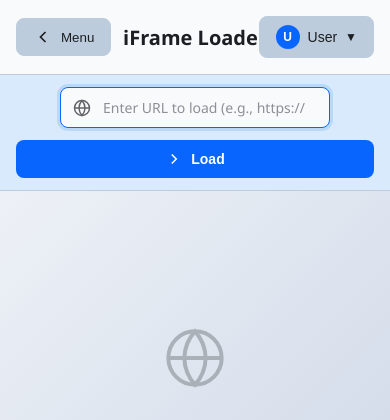
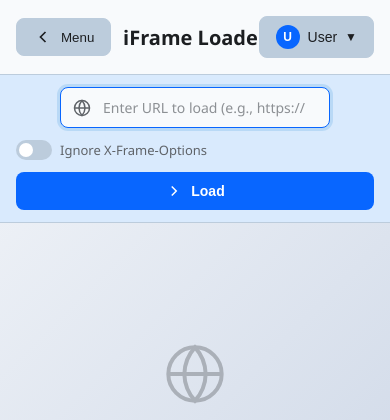
Before and after one commit to witanage/TheWebHook, a Flask app: template templates/iframe-loader.html in a window 390 px wide. Shown: the top 420 px of the page. Run offline with Flask 3, Linux system fonts and the light colour scheme; the template is opened without the code that fills it, so the values that code supplies are empty.

Commit message:
Add X-Frame-Options toggle and centered iframe box to iFrame Loader
- Add /iframe-proxy route that fetches URLs server-side, strips
  X-Frame-Options and CSP frame headers, and injects <base href>
  so relative resources resolve correctly; includes SSRF protection
  blocking private/loopback IP ranges
- Add toggle switch ("Ignore X-Frame-Options") in the URL bar that
  routes requests through the proxy when enabled, and re-loads the
  current URL immediately on toggle change
- Replace full-page iframe with a centered, rounded box (max 1100px,
  75vh height) with a shadow and border, so content renders in a
  focused area rather than spanning the entire viewport
- Update responsive styles for the toggle and the smaller iframe box

https://claude.ai/code/session_01Qdwf2pTwHW1wmQof2QpfWB

```diff
--- a/app.py
+++ b/app.py
@@ -2740,6 +2740,89 @@ def iframe_loader():
     return render_template("iframe-loader.html", username=username)
 
 
+@app.route("/iframe-proxy")
+@login_required
+def iframe_proxy():
+    """Proxy for fetching external URLs with X-Frame-Options and CSP headers stripped"""
+    import urllib.request
+    import urllib.error
+    import socket
+    import ipaddress
+    from urllib.parse import urlparse, quote
+
+    url = request.args.get("url", "").strip()
+
+    if not url:
+        return Response("<p>URL parameter is required.</p>", status=400, content_type="text/html")
+
+    try:
+        parsed = urlparse(url)
+        if parsed.scheme not in ("http", "https"):
+            return Response("<p>Only http and https URLs are allowed.</p>", status=400, content_type="text/html")
+        hostname = parsed.hostname
+        if not hostname:
+            return Response("<p>Invalid URL: missing hostname.</p>", status=400, content_type="text/html")
+    except Exception:
+        return Response("<p>Invalid URL.</p>", status=400, content_type="text/html")
+
+    # SSRF protection: block requests to private/loopback addresses
+    try:
+        ip_str = socket.gethostbyname(hostname)
+        ip = ipaddress.ip_address(ip_str)
+        if ip.is_private or ip.is_loopback or ip.is_link_local or ip.is_multicast:
+            return Response("<p>Access to private or local addresses is not permitted.</p>", status=403, content_type="text/html")
+    except socket.gaierror:
+        return Response("<p>Could not resolve hostname.</p>", status=502, content_type="text/html")
+
+    try:
+        req = urllib.request.Request(
+            url,
+            headers={
+                "User-Agent": "Mozilla/5.0 (Windows NT 10.0; Win64; x64) AppleWebKit/537.36 (KHTML, like Gecko) Chrome/120.0.0.0 Safari/537.36",
+                "Accept": "text/html,application/xhtml+xml,application/xml;q=0.9,image/webp,*/*;q=0.8",
+                "Accept-Language": "en-US,en;q=0.5",
+            }
+        )
+        with urllib.request.urlopen(req, timeout=15) as resp:
+            content = resp.read()
+            content_type = resp.headers.get("Content-Type", "text/html; charset=utf-8")
+            status_code = resp.status
+    except urllib.error.HTTPError as e:
+        content = e.read()
+        content_type = e.headers.get("Content-Type", "text/html; charset=utf-8")
+        status_code = e.code
+    except urllib.error.URLError as e:
+        return Response(f"<p>Failed to fetch URL: {e.reason}</p>", status=502, content_type="text/html")
+    except Exception as e:
+        return Response(f"<p>Proxy error: {e}</p>", status=500, content_type="text/html")
+
+    # For HTML responses, inject <base href> so relative URLs resolve correctly
+    if "text/html" in content_type:
+        try:
+            charset = "utf-8"
+            if "charset=" in content_type:
+                charset = content_type.split("charset=")[-1].strip().split(";")[0].strip()
+            html = content.decode(charset, errors="replace")
+            base_tag = f'<base href="{url}">'
+            lower = html.lower()
+            if "<head>" in lower:
+                idx = lower.index("<head>") + len("<head>")
+                html = html[:idx] + base_tag + html[idx:]
+            elif "<html>" in lower:
+                idx = lower.index("<html>") + len("<html>")
+                html = html[:idx] + "<head>" + base_tag + "</head>" + html[idx:]
+            else:
+                html = base_tag + html
+            content = html.encode("utf-8")
+            content_type = "text/html; charset=utf-8"
+        except Exception:
+            pass
+
+    flask_response = Response(content, status=status_code, content_type=content_type)
+    # X-Frame-Options is intentionally omitted to allow embedding
+    return flask_response
+
+
 # ==================== END ADMIN USER MANAGEMENT ROUTES ====================
 
 
--- a/static/css/iframe-loader-styles.css
+++ b/static/css/iframe-loader-styles.css
@@ -70,6 +70,72 @@
 .url-clear-btn:hover {
     color: var(--text-primary);
     background: var(--bg-tertiary);
+}
+
+/* X-Frame-Options Toggle */
+.xframe-toggle-wrapper {
+    display: flex;
+    align-items: center;
+    gap: 0.5rem;
+    flex-shrink: 0;
+    cursor: pointer;
+}
+
+.xframe-toggle-label {
+    font-size: 13px;
+    color: var(--text-secondary);
+    white-space: nowrap;
+    user-select: none;
+}
+
+.toggle-switch {
+    position: relative;
+    display: inline-block;
+    width: 36px;
+    height: 20px;
+    flex-shrink: 0;
+}
+
+.toggle-switch input {
+    opacity: 0;
+    width: 0;
+    height: 0;
+}
+
+.toggle-slider {
+    position: absolute;
+    cursor: pointer;
+    top: 0;
+    left: 0;
+    right: 0;
+    bottom: 0;
+    background: var(--border-color);
+    transition: 0.2s ease;
+    border-radius: 20px;
+}
+
+.toggle-slider::before {
+    position: absolute;
+    content: "";
+    height: 14px;
+    width: 14px;
+    left: 3px;
+    bottom: 3px;
+    background: white;
+    transition: 0.2s ease;
+    border-radius: 50%;
+}
+
+.toggle-switch input:checked + .toggle-slider {
+    background: var(--accent-color);
+}
+
+.toggle-switch input:checked + .toggle-slider::before {
+    transform: translateX(16px);
+}
+
+.toggle-switch input:focus + .toggle-slider {
+    box-shadow: 0 0 0 3px rgba(0, 122, 204, 0.2);
 }
 
 .btn-load {
@@ -184,11 +250,28 @@
     color: var(--text-secondary);
 }
 
-/* iframe Wrapper */
+/* iframe Area - scrollable container centered on page */
+.iframe-area {
+    flex: 1;
+    display: flex;
+    align-items: flex-start;
+    justify-content: center;
+    padding: 1.5rem;
+    overflow-y: auto;
+    background: var(--bg-primary);
+}
+
+/* iframe Wrapper - centered box */
 .iframe-wrapper {
-    flex: 1;
+    width: 100%;
+    max-width: 1100px;
+    height: 75vh;
     position: relative;
+    border-radius: var(--radius);
     overflow: hidden;
+    box-shadow: 0 4px 24px rgba(0, 0, 0, 0.18);
+    border: 1px solid var(--border-color);
+    background: white;
 }
 
 .iframe-wrapper iframe {
@@ -330,6 +413,11 @@
         justify-content: center;
     }
 
+    .xframe-toggle-wrapper {
+        width: 100%;
+        justify-content: flex-start;
+    }
+
     .toolbar-center {
         display: none;
     }
@@ -345,4 +433,12 @@
     .quick-link-btn {
         width: 100%;
     }
+
+    .iframe-area {
+        padding: 0.75rem;
+    }
+
+    .iframe-wrapper {
+        height: 60vh;
+    }
 }
--- a/static/js/iframe-loader.js
+++ b/static/js/iframe-loader.js
@@ -14,12 +14,14 @@
     const closeIframeBtn = document.getElementById('closeIframeBtn');
     const toolbarUrl = document.getElementById('toolbarUrl');
     const iframeLoading = document.getElementById('iframeLoading');
+    const iframeArea = document.getElementById('iframeArea');
     const iframeWrapper = document.getElementById('iframeWrapper');
     const contentFrame = document.getElementById('contentFrame');
     const emptyState = document.getElementById('emptyState');
     const errorState = document.getElementById('errorState');
     const errorMessage = document.getElementById('errorMessage');
     const retryBtn = document.getElementById('retryBtn');
+    const xframeToggle = document.getElementById('xframeToggle');
 
     let currentUrl = '';
 
@@ -43,10 +45,18 @@
         }
     }
 
+    // Build the src to use for the iframe, based on toggle state
+    function buildFrameSrc(url) {
+        if (xframeToggle.checked) {
+            return '/iframe-proxy?url=' + encodeURIComponent(url);
+        }
+        return url;
+    }
+
     // Show a specific state panel and hide others
     function showState(state) {
         emptyState.style.display = 'none';
-        iframeWrapper.style.display = 'none';
+        iframeArea.style.display = 'none';
         errorState.style.display = 'none';
         iframeLoading.style.display = 'none';
 
@@ -60,7 +70,7 @@
                 iframeToolbar.style.display = 'flex';
                 break;
             case 'loaded':
-                iframeWrapper.style.display = 'block';
+                iframeArea.style.display = 'flex';
                 iframeToolbar.style.display = 'flex';
                 break;
             case 'error':
@@ -112,7 +122,7 @@
             errorMessage.textContent = 'Failed to load the page. The site may block embedding or the URL may be unreachable.';
         };
 
-        contentFrame.src = url;
+        contentFrame.src = buildFrameSrc(url);
     }
 
     // Close the iframe and return to empty state
@@ -189,6 +199,13 @@
         }
     });
 
+    // Re-load when toggle changes while a URL is already loaded
+    xframeToggle.addEventListener('change', function() {
+        if (currentUrl) {
+            loadUrl(currentUrl);
+        }
+    });
+
     // Quick link buttons
     document.querySelectorAll('.quick-link-btn').forEach(function(btn) {
         btn.addEventListener('click', function() {
--- a/templates/iframe-loader.html
+++ b/templates/iframe-loader.html
@@ -37,6 +37,13 @@
                     <line x1="6" y1="6" x2="18" y2="18"></line>
                 </svg>
             </button>
+        </div>
+        <div class="xframe-toggle-wrapper" title="Bypass X-Frame-Options via server-side proxy">
+            <label class="toggle-switch">
+                <input type="checkbox" id="xframeToggle">
+                <span class="toggle-slider"></span>
+            </label>
+            <span class="xframe-toggle-label">Ignore X-Frame-Options</span>
         </div>
         <button id="loadBtn" class="btn-load" title="Load URL">
             <svg xmlns="http://www.w3.org/2000/svg" width="18" height="18" viewBox="0 0 24 24" fill="none"
@@ -94,8 +101,10 @@
     </div>
 
     <!-- iframe Container -->
-    <div class="iframe-wrapper" id="iframeWrapper" style="display: none;">
-        <iframe id="contentFrame" sandbox="allow-scripts allow-same-origin allow-forms allow-popups" allowfullscreen></iframe>
+    <div class="iframe-area" id="iframeArea" style="display: none;">
+        <div class="iframe-wrapper" id="iframeWrapper">
+            <iframe id="contentFrame" sandbox="allow-scripts allow-same-origin allow-forms allow-popups" allowfullscreen></iframe>
+        </div>
     </div>
 
     <!-- Empty State -->
@@ -156,6 +165,7 @@
         <li><strong>URL Loading</strong> - Enter any URL to preview it in an embedded frame</li>
         <li><strong>Quick Links</strong> - One-click access to popular developer resources</li>
         <li><strong>Toolbar Controls</strong> - Refresh, open in new tab, copy URL, and close actions</li>
+        <li><strong>Ignore X-Frame-Options</strong> - Toggle to bypass X-Frame-Options and CSP frame restrictions via a server-side proxy</li>
         <li><strong>Error Handling</strong> - Clear feedback when a page cannot be embedded</li>
         <li><strong>Keyboard Shortcut</strong> - Press Enter to load, Escape to close</li>
     </ul>
```
